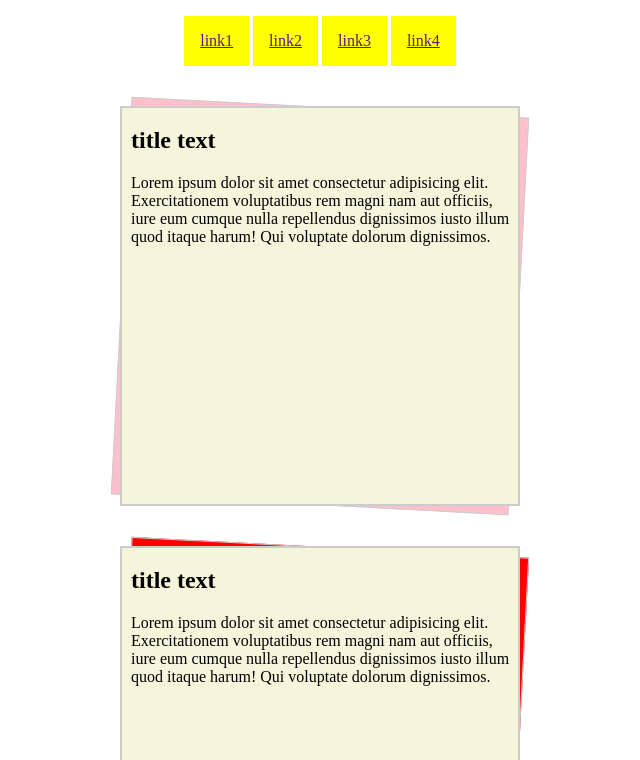
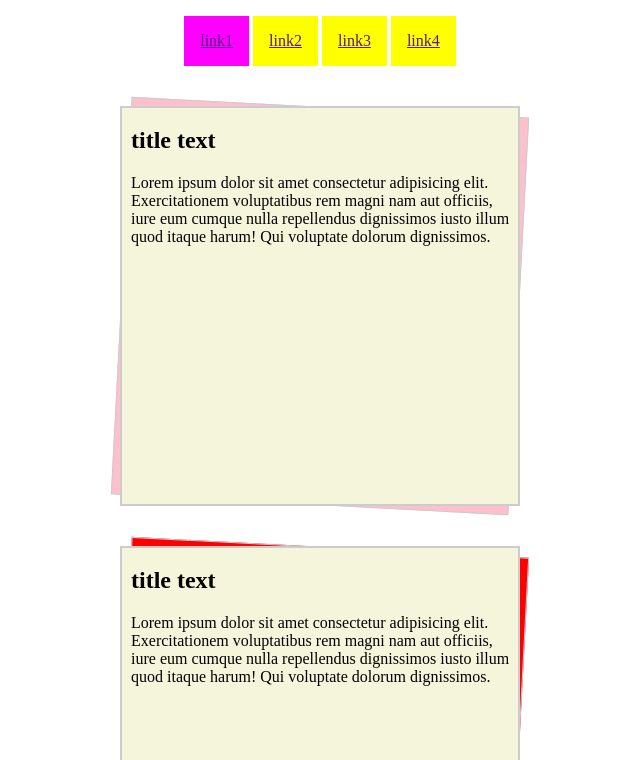
Before and after one commit to Irina1985m/pseudo-elements-practice, a plain HTML site: page index.html in a window 1280 px wide. In both pictures the pointer is over the item "link1". Shown: the top 760 px of the page, without its empty margins (320-960 px from the left). Drawn offline with Linux system fonts and the light colour scheme.

Commit message:
Add card,menu.hover

```diff
--- a/style.css
+++ b/style.css
@@ -13,6 +13,9 @@ list-style: none;
 }
 .menu{
     text-align: center;
+}
+.menu li:hover{
+    background-color: fuchsia;
 }
 .menu li ul{
     display: none;
```
